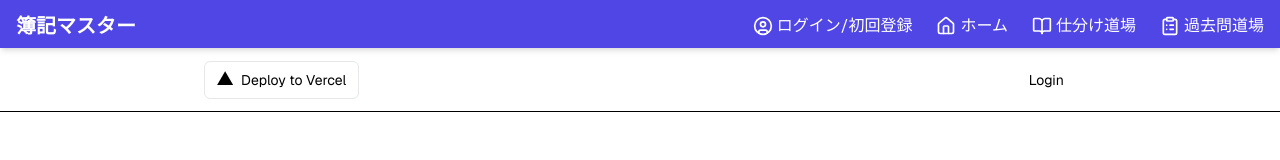
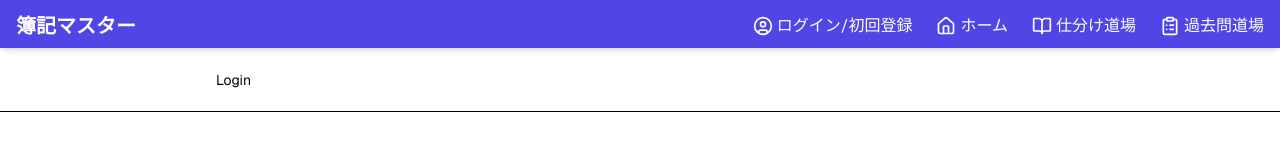
Before and after one commit to ogane0112/boki-study-app, a Next.js app: page / in a window 1280 px wide. Shown: the top 160 px of the page. Built offline with nearby package versions, Linux system fonts and the light colour scheme; no server answers.

Commit message:
いらんものを消しました

```diff
--- a/app/page.tsx
+++ b/app/page.tsx
@@ -1,4 +1,3 @@
-import DeployButton from "../components/DeployButton";
 import AuthButton from "../components/AuthButton";
 import { createClient } from "@/utils/supabase/server";
 import Header from "@/components/Header";
@@ -21,7 +20,6 @@ export default async function Index() {
     <div className="flex-1 w-full flex flex-col gap-20 items-center">
       <nav className="w-full flex justify-center border-b border-b-foreground/10 h-16">
         <div className="w-full max-w-4xl flex justify-between items-center p-3 text-sm">
-          <DeployButton />
           {isSupabaseConnected && <AuthButton />}
         </div>
       </nav>
```
